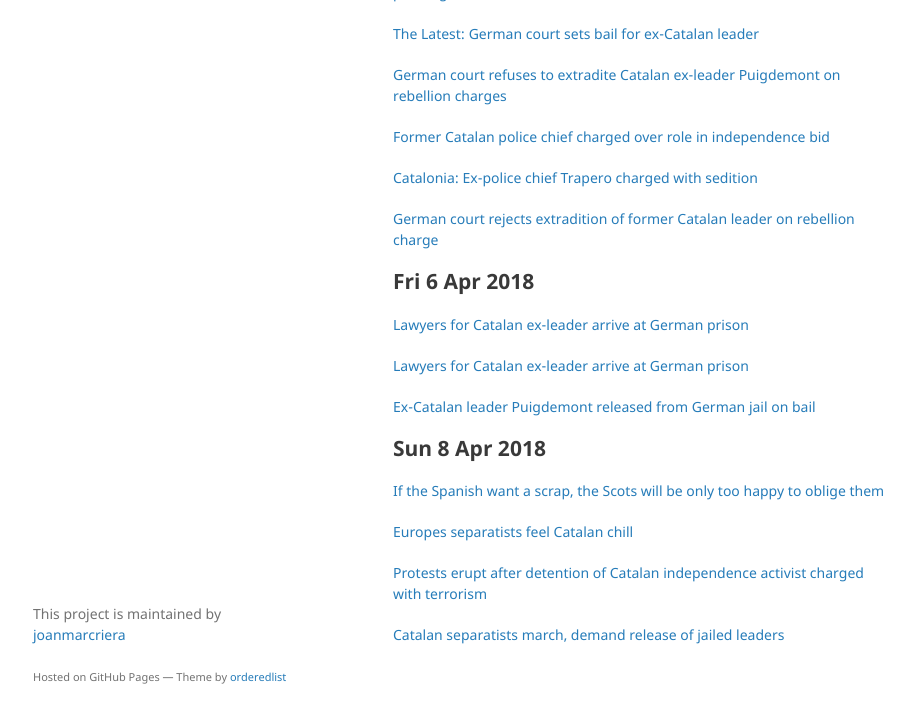
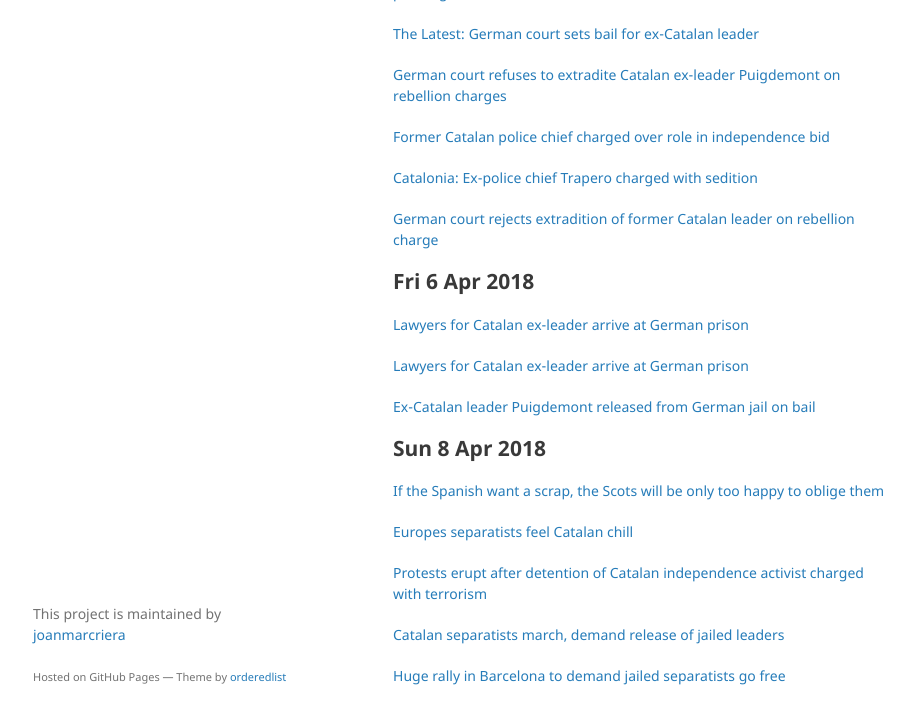
Before and after one commit to joanmarcriera/joanmarcriera-old.github.io, a Jekyll site: the page built from index.md, in a window 1280 px wide and 1336 px high, cut to the strip 580-1304 px from the top of the window. Shown: the whole strip, without its empty margins (177-1091 px from the left). Built offline with Jekyll 4.4.1, drawn with Linux system fonts in a browser that asks for light colours; our own code applies the rules of GitHub Pages for plain Markdown files.

Commit message:
new links

```diff
--- a/index.md
+++ b/index.md
@@ -53,3 +53,5 @@ layout: default
 [Protests erupt after detention of Catalan independence activist charged with terrorism](https://www.rt.com/news/423850-catalonia-protests-activist-terrorism/?ref=hvper.com&utm_source=hvper.com&utm_medium=website)
 
 [Catalan separatists march, demand release of jailed leaders](https://www.washingtonpost.com/world/europe/catalan-separatists-march-demand-release-of-jailed-leaders/2018/04/15/97f1535c-409c-11e8-b2dc-b0a403e4720a_story.html?ref=hvper.com&utm_source=hvper.com&utm_medium=website)
+
+[Huge rally in Barcelona to demand jailed separatists go free](http://abcnews.go.com/International/wireStory/catalan-separatists-march-demand-release-jailed-leaders-54478963?ref=hvper.com&utm_source=hvper.com&utm_medium=website)
```
